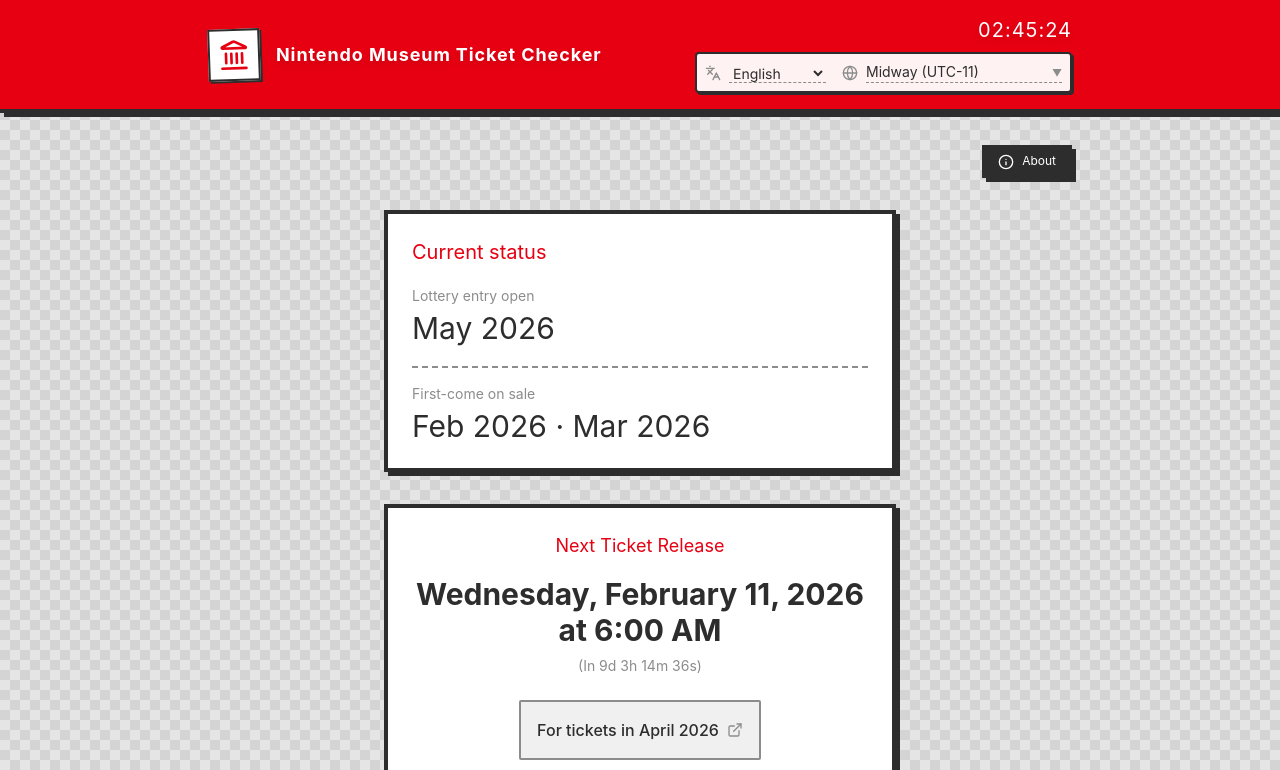
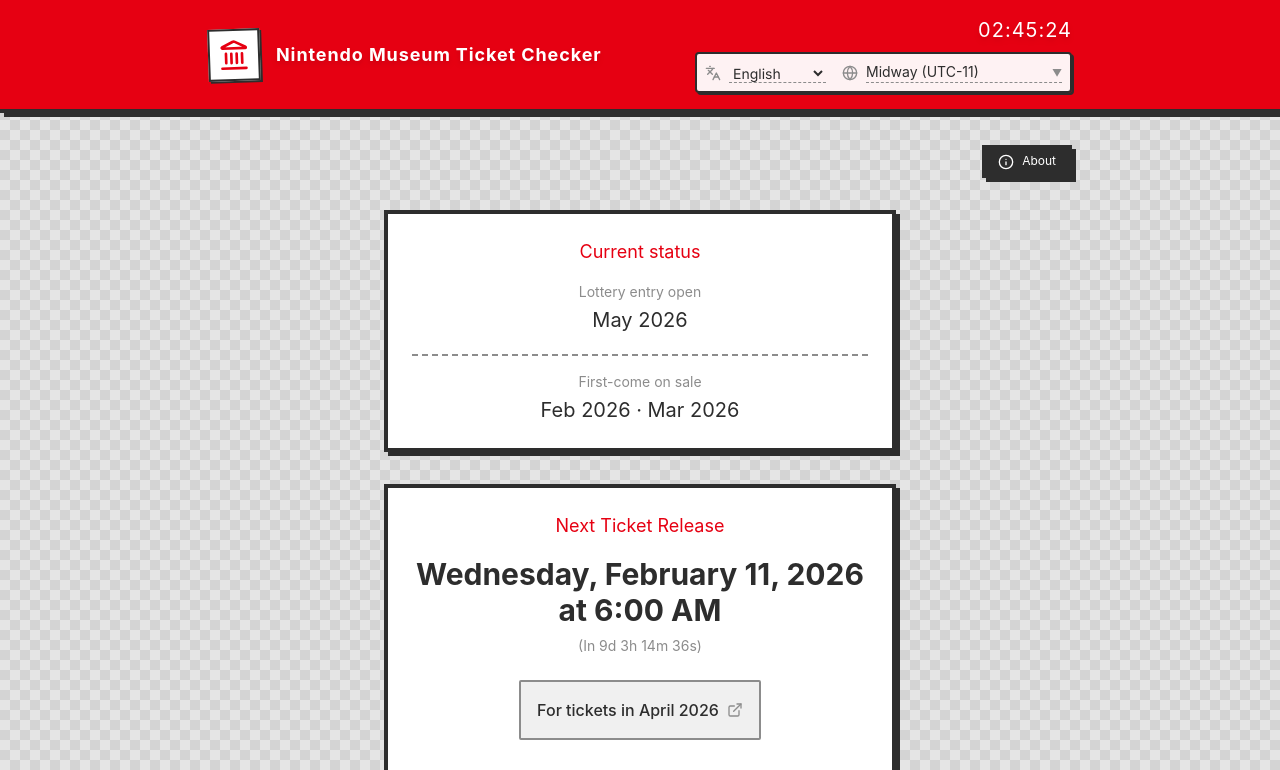
Before and after one commit to signxer/nintendo-museum-ticket, a React (Vite) app: page / in a window 1280 px wide. Shown: the top 770 px of the page. Built offline with nearby package versions, Linux system fonts and the light colour scheme; a web font is replaced by a local one.

Commit message:
style(ui): 当前状态卡片标题/数值字号对齐下次放票时间并居中
- 标题改为 text-lg mb-4(与下次放票时间一致)
- 月份数值从 text-2xl/3xl 缩为 text-lg md:text-xl
- 整卡 text-center 居中

```diff
--- a/src/components/CurrentStatusCard.tsx
+++ b/src/components/CurrentStatusCard.tsx
@@ -26,20 +26,20 @@
   const onSaleText = onSaleMonths.map(formatShortMonth).join(' · ');
 
   return (
-    <PixelCard className="w-full">
-      <h2 className="text-lg md:text-xl mb-5 text-nintendo-red">{t('home.currentStatus')}</h2>
+    <PixelCard className="w-full text-center">
+      <h2 className="text-lg mb-4 text-nintendo-red">{t('home.currentStatus')}</h2>
 
       <div className="space-y-5">
         <div>
           <p className="text-sm text-nintendo-grey mb-1">{t('home.lotteryRegistering')}</p>
-          <p className="text-2xl md:text-3xl font-pixel text-nintendo-dark leading-snug break-words">
+          <p className="text-lg md:text-xl font-pixel text-nintendo-dark leading-snug break-words">
             {formatMonth(openLotteryMonth)}
           </p>
         </div>
 
         <div className="border-t-2 border-dashed border-nintendo-grey pt-4">
           <p className="text-sm text-nintendo-grey mb-1">{t('home.firstComeAvailable')}</p>
-          <p className="text-2xl md:text-3xl font-pixel text-nintendo-dark leading-snug break-words">
+          <p className="text-lg md:text-xl font-pixel text-nintendo-dark leading-snug break-words">
             {onSaleText}
           </p>
         </div>
```
